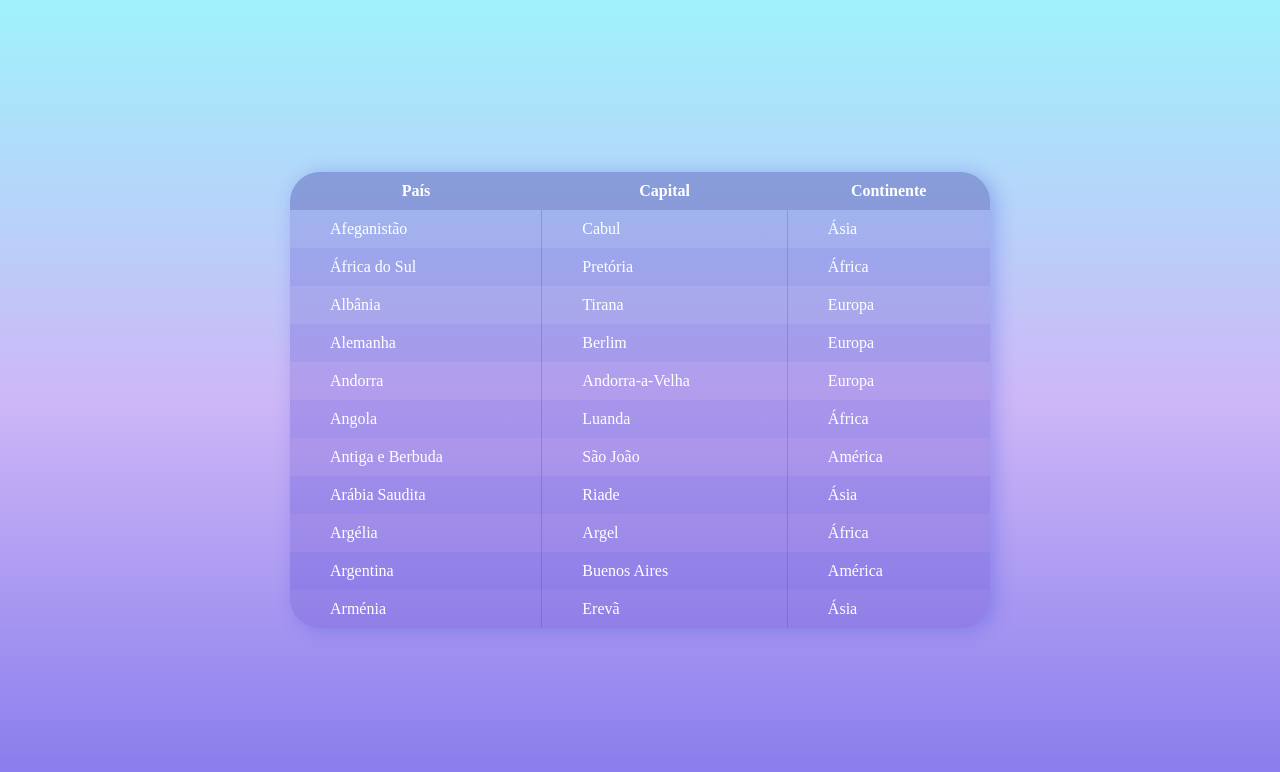
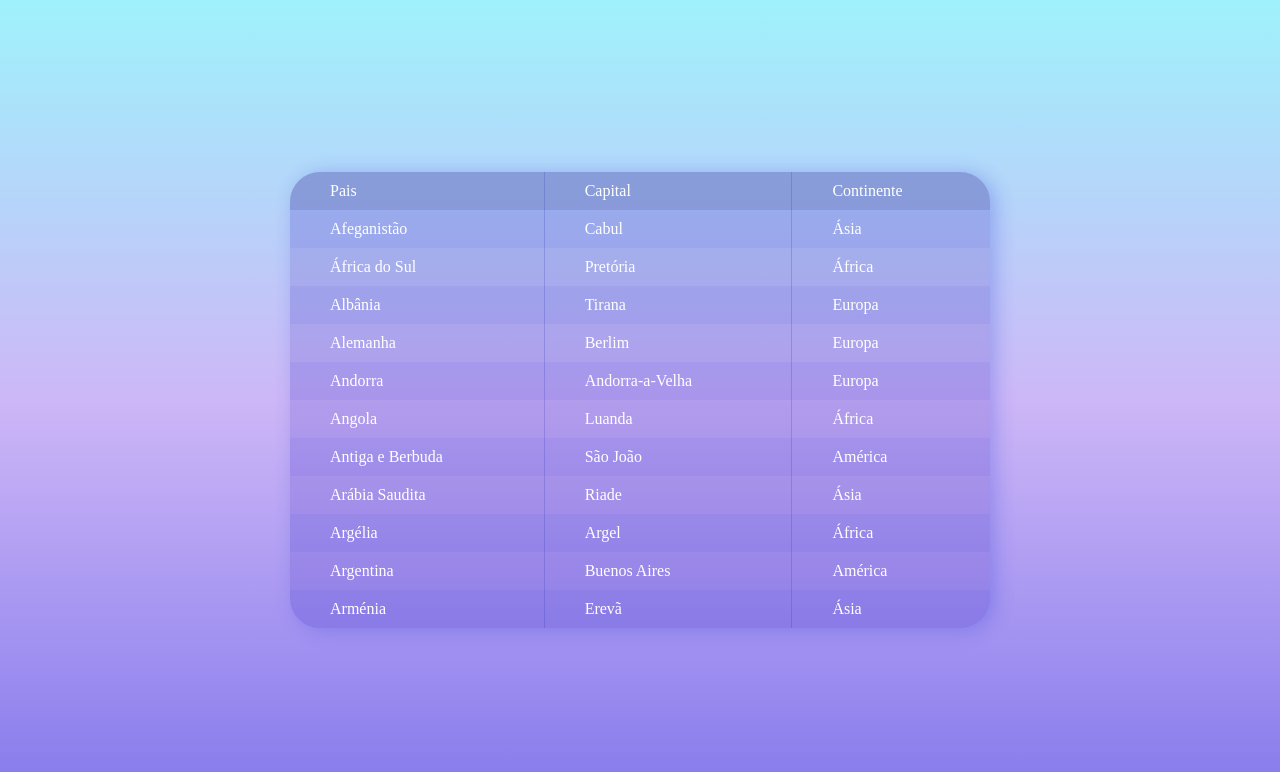
Before and after one commit to LuciLua/EstadosBrasileiros, a plain HTML site: page index.html in a window 1280 px wide. Drawn offline with Linux system fonts and the light colour scheme.

Commit message:
:cactus: code refactored

```diff
--- a/index.html
+++ b/index.html
@@ -12,17 +12,6 @@
 
 <body>
     <div class="container">
-        <table>
-            <thead>
-                <tr>
-                    <th>País</th>
-                    <th>Capital</th>
-                    <th>Continente</th>
-                </tr>
-            </thead>
-            <tbody>
-            </tbody>
-        </table>
     </div>
 </body>
 
--- a/js/app.js
+++ b/js/app.js
@@ -1,69 +1,49 @@
-var capitais = []
-var paises = []
-var continentes = []
+function criarTabela(res){
+    const container = document.querySelector('.container')
+    const tabela = document.createElement('table')
 
+    const primeiraLinha = document.createElement('thead')
+    const pais = document.createElement('td')
+    const capital = document.createElement('td')
+    const continente = document.createElement('td')
+
+    pais.innerHTML = 'Pais'
+    capital.innerHTML = 'Capital'
+    continente.innerHTML = 'Continente'
+
+    primeiraLinha.appendChild(pais)
+    primeiraLinha.appendChild(capital)
+    primeiraLinha.appendChild(continente)
+
+    tabela.appendChild(primeiraLinha)
+
+    const linhas = res.map(res => {
+
+        const tdPais =  document.createElement('td')
+        tdPais.innerHTML = res.pais
+
+        const tdCapital =  document.createElement('td')
+        tdCapital.innerHTML = res.capital
+
+        const tdContinente =  document.createElement('td')
+        tdContinente.innerHTML = res.continente
+
+        const tr = document.createElement('tr')
+
+        tr.appendChild(tdPais)
+        tr.appendChild(tdCapital)
+        tr.appendChild(tdContinente)
+
+        return tr
+    })
+    linhas.forEach(linha => tabela.appendChild(linha))
+    container.appendChild(tabela)
+}
 
 fetch('/../capitais.json')
     .then(res => res.json())
     .then(res => {
-            capitais.push(res.map(c => c.capital))
-            paises.push(res.map(p => p.pais))
-            continentes.push(res.map(co => co.continente))
-            return res
-        })
-        .then(console.log)
+        criarTabela(res)
 
-
-    const tbody = document.querySelector('tbody')
-    var trPaises = document.querySelectorAll('[tipo="pais"]')
-    var trCapital = document.querySelectorAll('[tipo="capital"]')
-    var trContinente = document.querySelectorAll('[tipo="continente"]')
-
-setTimeout( () => {
-
-    capitais = capitais[0]
-    paises = paises[0]
-    continentes = continentes[0]
-
-    paises.forEach( e => {
-        const trPais = document.createElement('tr')
-        trPais.setAttribute('tipo', 'pais')
-
-        const tdPais = document.createElement('td')
-
-        tbody.appendChild(trPais)
-        trPais.appendChild(tdPais)
-        tdPais.innerText = e
-    })
-
-    trPaises = document.querySelectorAll('[tipo="pais"]')
-
-    trPaises.forEach( tp => {
-        const tdCapital = document.createElement('td')
-        tdCapital.setAttribute('tipo', 'capital')
-
-        tp.appendChild(tdCapital)
-    })
-
-    trCapital = document.querySelectorAll('[tipo="capital"]')
-
-    trCapital.forEach( (tc, index) =>{
-            tc.innerText = capitais[index]
-    })
-
-
-    // ---
-
-    trPaises.forEach( tp => {
-        const tdContinente = document.createElement('td')
-        tdContinente.setAttribute('tipo', 'continente')
-
-        tp.appendChild(tdContinente)
-    })
-
-    trContinente = document.querySelectorAll('[tipo="continente"]')
-
-    trContinente.forEach( (tco, index) =>{
-            tco.innerText = continentes[index]
-    })
-}, 200)
+})
+    .catch(erro => console.log('erro:', erro))
```
